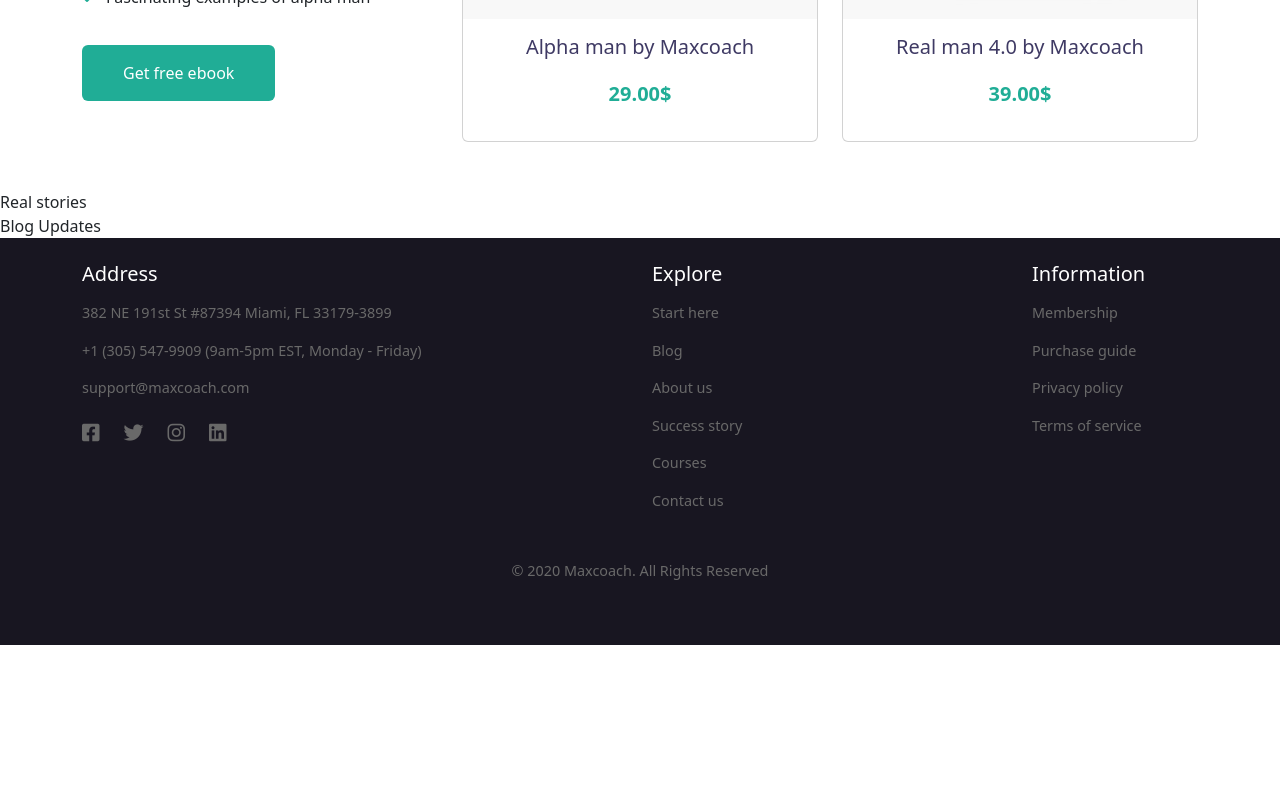
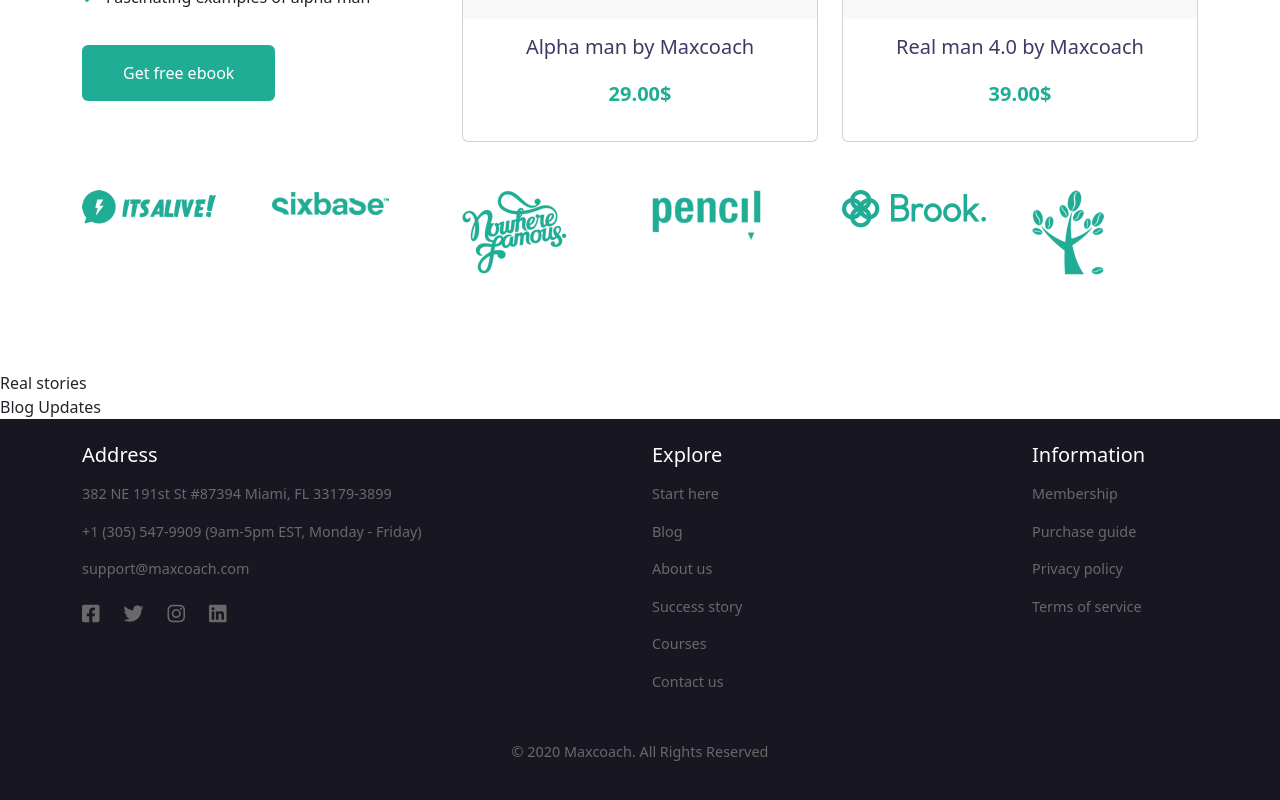
Before and after one commit to giovannimegliola/proj-html-vuejs, a Vue app: page / in a window 1280 px wide. Shown: the part 3368-4168 px from the top of the page. Before the commit the page ends 4013 px from the top, so only its background shows below. Built offline with nearby package versions, Linux system fonts and the light colour scheme.

Commit message:
added logos in BooksApp

```diff
--- a/src/components/BooksApp.vue
+++ b/src/components/BooksApp.vue
@@ -23,6 +23,27 @@
         </div>
       </div>
     </div>
+    <div class="row py-5">
+      <div class="col-md-2">
+        <a href="#"><img src="public/images/client-logo-05-primary.png" alt="It's Alive logo"></a>
+      </div>
+      <div class="col-md-2">
+        <a href="#"><img src="public/images/client-logo-06-primary.png" alt="It's Alive logo"></a>
+      </div>
+      <div class="col-md-2">
+        <a href="#"><img src="public/images/client-logo-07-primary.png" alt="It's Alive logo"></a>
+      </div>
+      <div class="col-md-2">
+        <a href="#"><img src="public/images/client-logo-04-primary.png" alt="It's Alive logo"></a>
+      </div>
+      <div class="col-md-2 ">
+        <a href="#"><img src="public/images/client-logo-03-primary.png" alt="It's Alive logo"></a>
+      </div>
+      <div class="col-md-2">
+        <a href="#"><img src="public/images/client-logo-02-primary.png" alt="It's Alive logo"></a>
+      </div>
+    </div>
+
   </div>
 </template>
 
```
